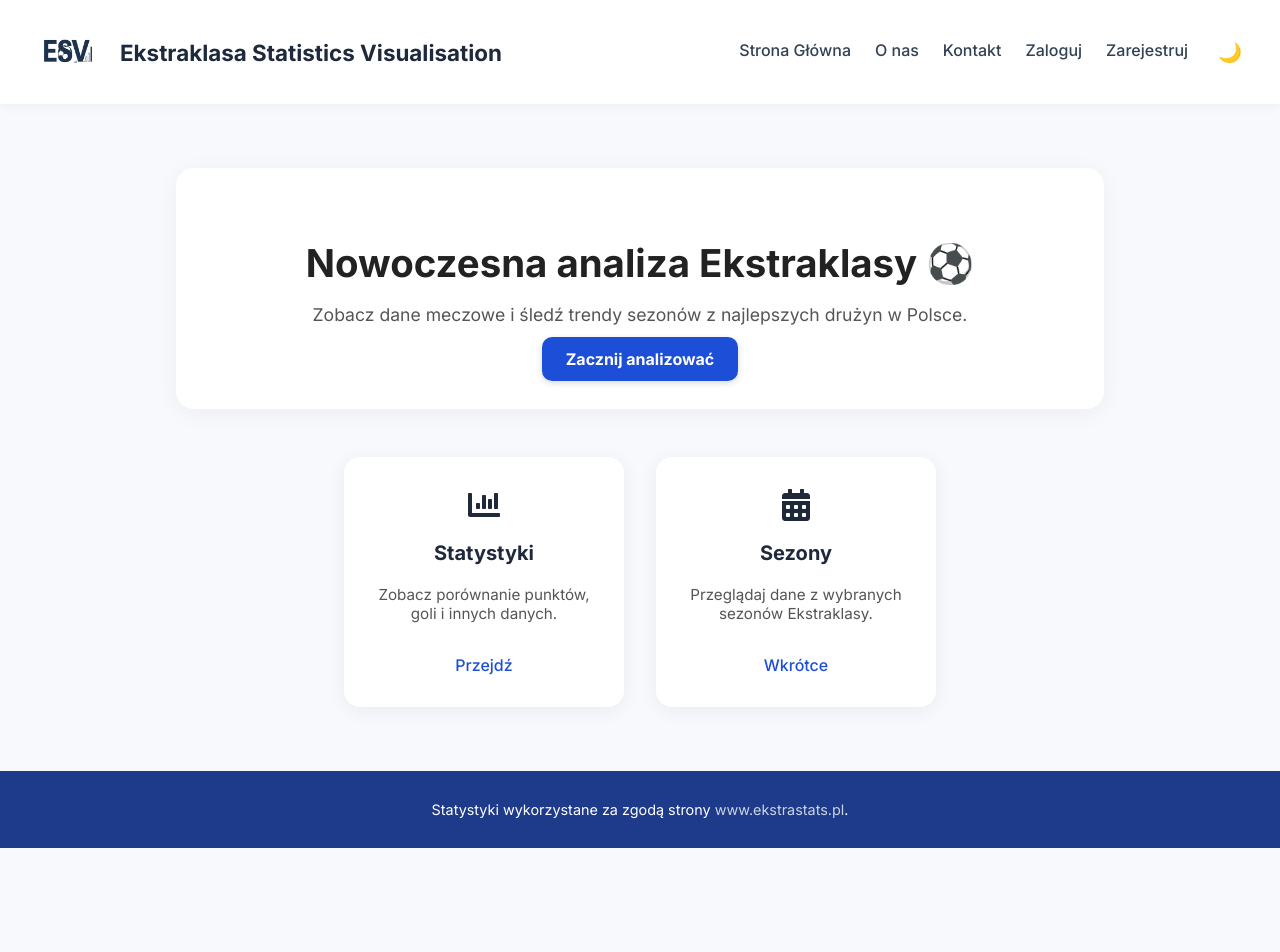
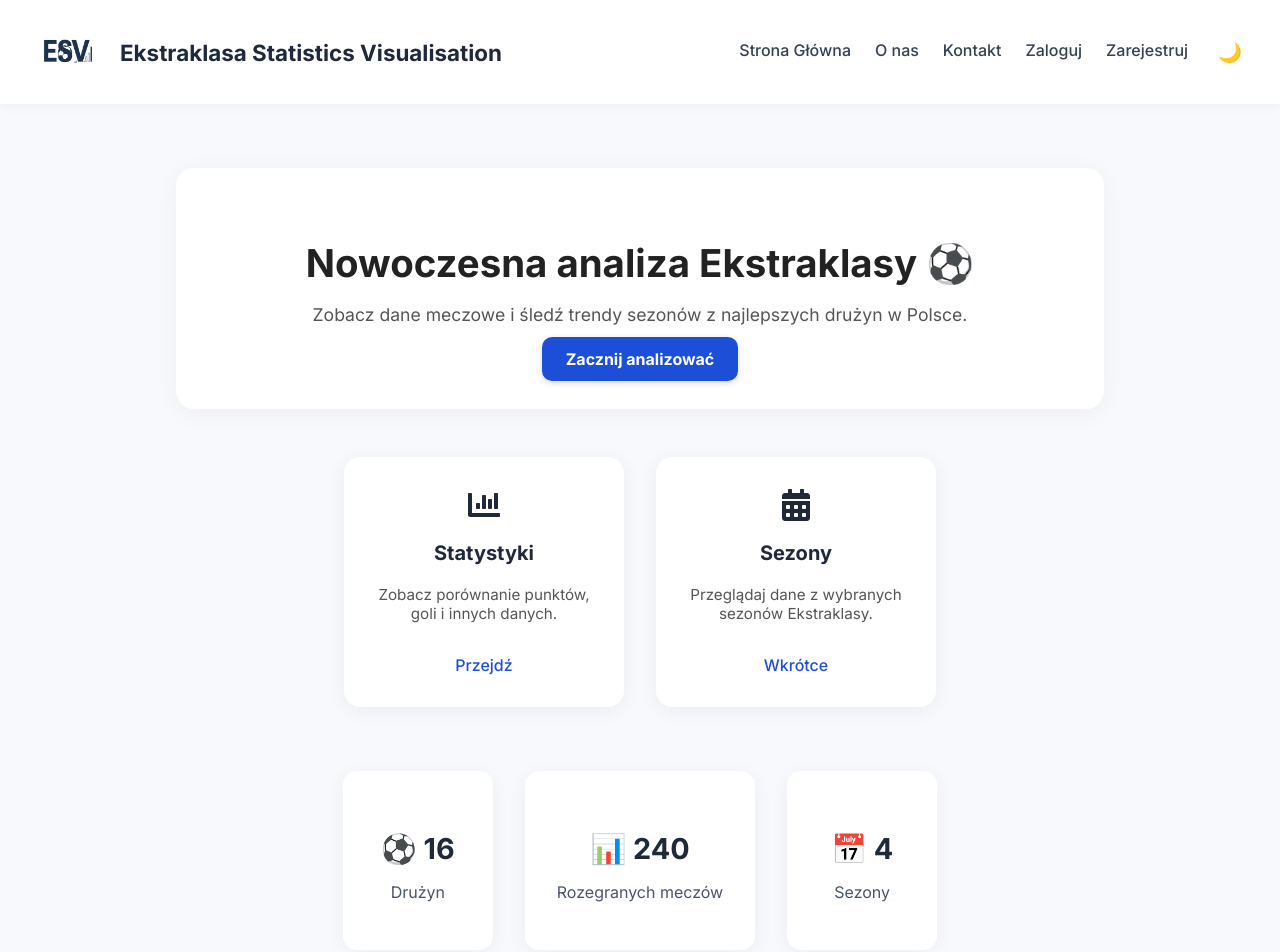
Before and after one commit to Milosz180/ekstraklasa_statisics_visualisation, a React (Create React App) app in the folder esv_app/: page / in a window 1280 px wide. Shown: the top 952 px of the page. Before the commit the page ends 848 px from the top, so only its background shows below. Built offline with nearby package versions, Linux system fonts and the light colour scheme.

Commit message:
interactive axis

```diff
--- a/esv_app/src/pages/Home.js
+++ b/esv_app/src/pages/Home.js
@@ -26,6 +26,22 @@
           <Link to="#" className="card-link">Wkrótce</Link>
         </div>
       </div>
+
+      {/* NOWA SEKCJA */}
+      <section className="stats-section">
+        <div className="stat-box">
+          <h3>⚽ 16</h3>
+          <p>Drużyn</p>
+        </div>
+        <div className="stat-box">
+          <h3>📊 240</h3>
+          <p>Rozegranych meczów</p>
+        </div>
+        <div className="stat-box">
+          <h3>📅 4</h3>
+          <p>Sezony</p>
+        </div>
+      </section>
     </div>
   );
 };
--- a/esv_app/src/pages/Login.css
+++ b/esv_app/src/pages/Login.css
@@ -31,3 +31,35 @@
     color: red;
     margin-top: 1rem;
   }
+
+  .stats-section {
+  display: flex;
+  justify-content: center;
+  gap: 2rem;
+  margin-top: 4rem;
+  flex-wrap: wrap;
+}
+
+.stat-box {
+  background: white;
+  padding: 2rem;
+  border-radius: 14px;
+  box-shadow: 0 4px 20px rgba(0,0,0,0.05);
+  text-align: center;
+  min-width: 150px;
+}
+
+.stat-box h3 {
+  font-size: 1.8rem;
+  margin-bottom: 0.5rem;
+}
+
+.stat-box p {
+  font-size: 1rem;
+  color: #475569;
+}
+
+body.dark .stat-box {
+  background: #1e293b;
+  color: #f1f5f9;
+}
```
